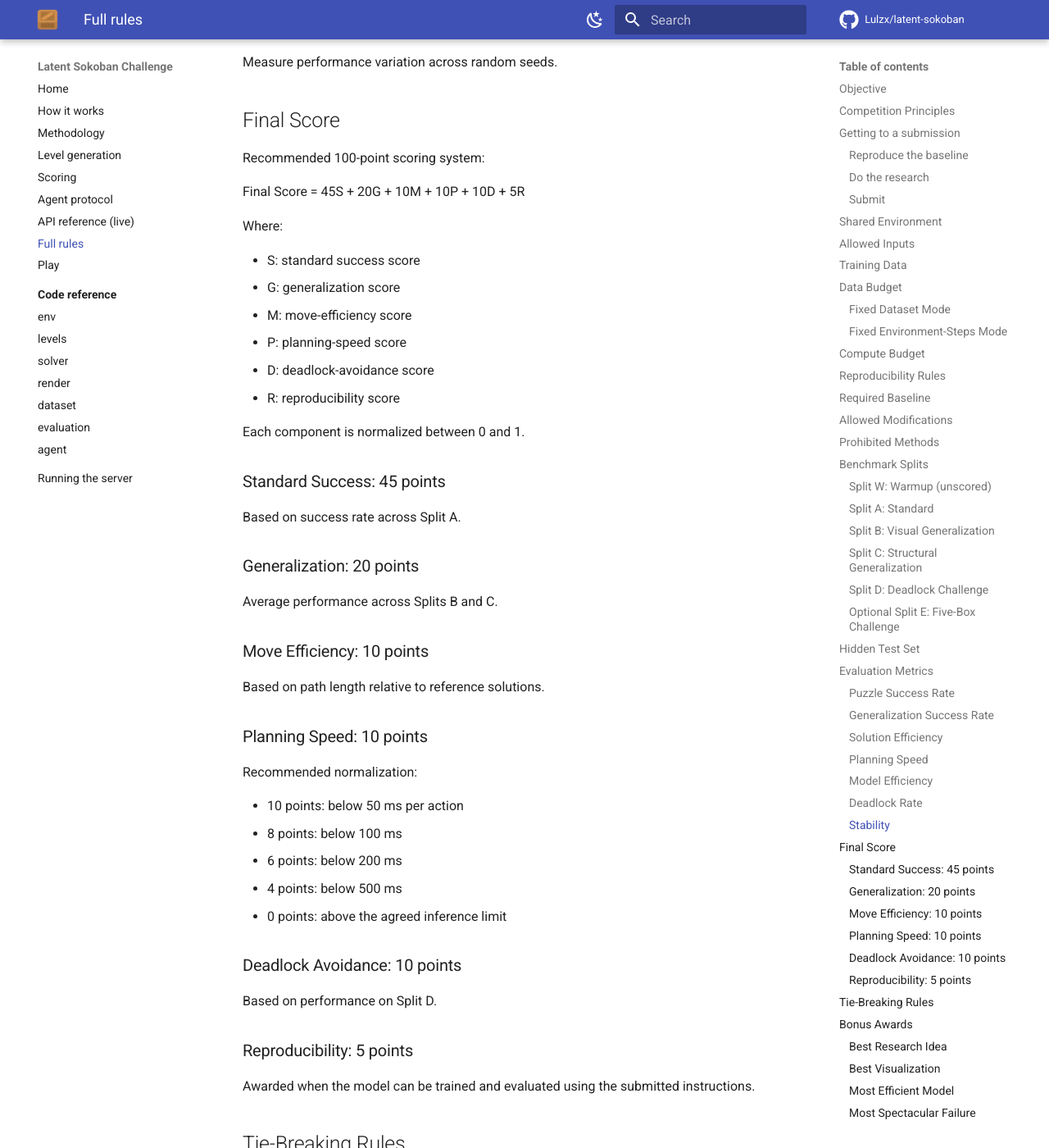
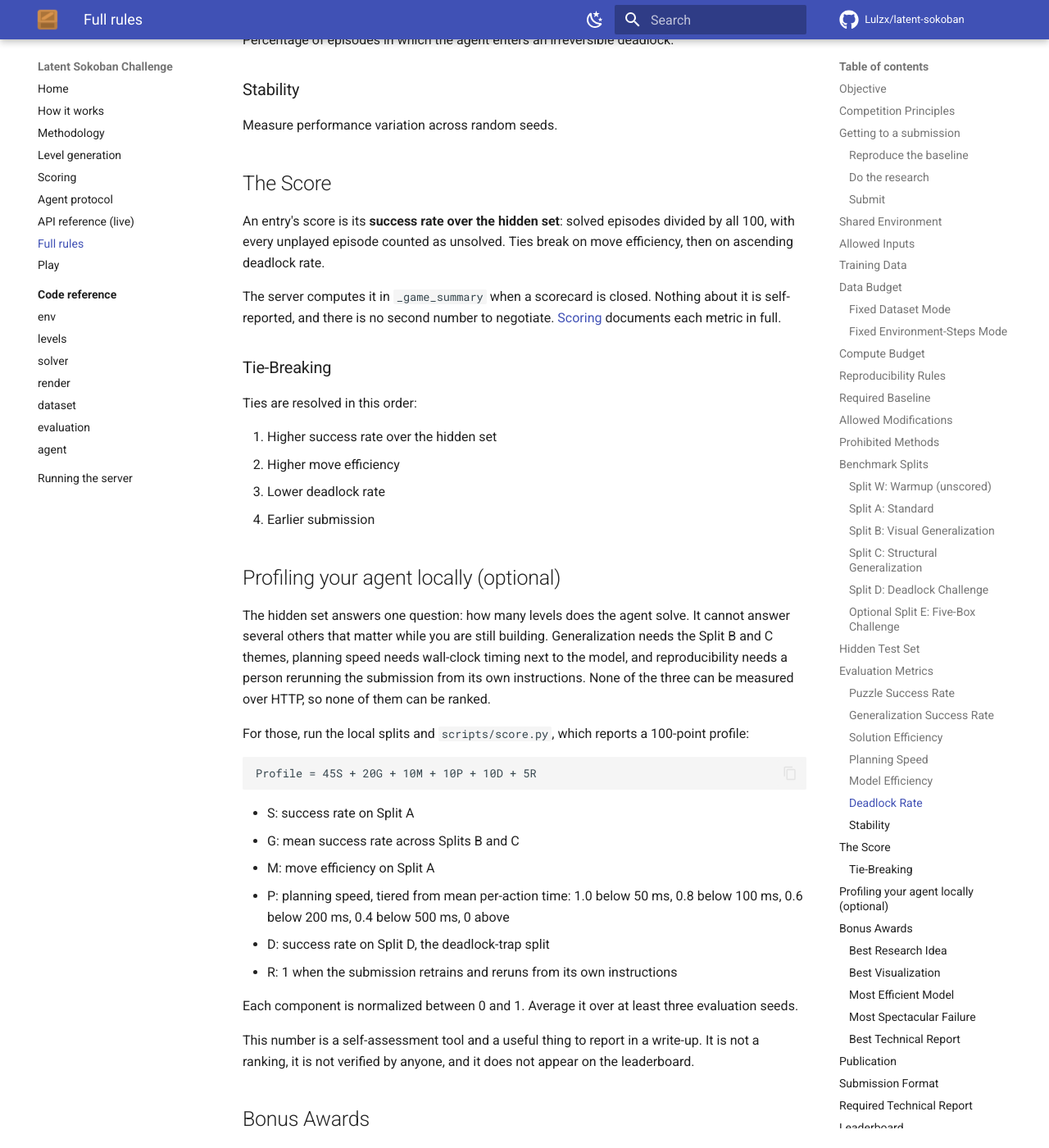
Before and after one commit to Lulzx/latent-sokoban, an MkDocs documentation site: the page built from docs/RULES.md, in a window 1280 px wide and 1400 px high, scrolled down 10618 px. Shown: the whole window at 82% size. Built offline with MkDocs 1.6.1 and Material for MkDocs 9.7.7, drawn with Linux system fonts in a browser that asks for light colours; comment, search, counter and statistics services are not loaded; some of the changed text lies outside the part shown.

Commit message:
Make the hidden-set success rate the only score
The repo carried two scoring systems that never referenced each other.
RULES.md headlined a 100-point formula over local splits A-D as the Final
Score, score.py called itself the official calculator, and the README
promised every entrant "the same scoring script". Meanwhile the live
leaderboard ranked on hidden-set success rate alone, which is the number
anyone actually sees.

Three of the six components cannot be measured over HTTP, and that is not
an oversight in the server. Generalization needs the Split B and C themes,
which are local. Planning speed needs wall-clock timing beside the model;
the server sees the gaps between requests, which are mostly network.
Reproducibility needs a person retraining the submission. A formula that
depends on all three cannot rank an open benchmark that anyone can enter
from their own machine.

So the score is success rate over the hidden set, tie-broken on move
efficiency then ascending deadlock rate, computed server-side when a
scorecard closes. The rulebook's tie-break list drops from seven keys to
the four the server can actually order.

The 100-point formula survives with its purpose stated: a local profile
covering exactly what the hidden set structurally cannot, run while you
are building, worth reporting in a write-up, verified by nobody. score.py
prints LOCAL PROFILE and says so.

Also corrects the shared-environment table, which still described 3 boxes
and an 80-action limit. That has been the 1-to-4 crate ramp with per-level
budgets since the ramp landed, the same staleness /api/spec had.

````diff
--- a/docs/RULES.md
+++ b/docs/RULES.md
@@ -36,8 +36,9 @@ The competition should reward:
 * Original technical ideas
 * Reproducible experiments
 
-Every entrant uses the same evaluation environment, datasets, compute
-limits, and scoring script. None of it is negotiated per submission.
+Every entrant plays the same hidden levels, scored the same way by the
+same server, under the same rules. None of it is negotiated per
+submission.
 
 ## Getting to a submission
 
@@ -86,16 +87,21 @@ The final evaluation is run on hidden levels.
 
 ## Shared Environment
 
-Official environment configuration:
+Shared environment configuration:
 
 * Board size: 8 × 8
-* Number of boxes: 3
-* Number of goals: 3
+* Number of boxes: 1 to 4, rising with the level number
+* Number of goals: one per box
 * Observation size: 64 × 64 RGB
 * Actions: up, down, left, right
 * Dynamics: deterministic
-* Maximum episode length: 80 actions
+* Episode limit: three times that level's own optimal solution, floor 30
 * Invalid actions: treated as no-op transitions
+
+The hidden set runs the crate count from 1 to 4 across its 100 levels
+rather than holding it at 3, because solution length alone cannot carry a
+difficulty ramp on an 8 × 8 board. See
+[level generation](level-generation.md) for the measurements.
 
 A 6 × 6 one-box warmup configuration (Split W, 40-action limit) exists for
 verifying a baseline runs. It is never scored.
@@ -103,9 +109,7 @@ verifying a baseline runs. It is never scored.
 Rationale: with three boxes on an 8 × 8 board the reachable state space
 (~250,000 states) cannot be enumerated within the per-action planning
 budget, so planning must be guided by a learned heuristic rather than
-exhaustive search.
-
-The final benchmark may include larger or more difficult boards.
+exhaustive search. Each further crate multiplies that space again.
 
 ## Allowed Inputs
 
@@ -216,7 +220,8 @@ The final training run should use one of the shared seeds:
 137
 ```
 
-The official score should be averaged across at least three evaluation seeds.
+Average the local profile over at least three evaluation seeds; a single
+seed says less than it looks like it does.
 
 ## Required Baseline
 
@@ -398,64 +403,55 @@ Percentage of episodes in which the agent enters an irreversible deadlock.
 
 Measure performance variation across random seeds.
 
-## Final Score
+## The Score
 
-Recommended 100-point scoring system:
+An entry's score is its **success rate over the hidden set**: solved
+episodes divided by all 100, with every unplayed episode counted as
+unsolved. Ties break on move efficiency, then on ascending deadlock rate.
 
-Final Score = 45S + 20G + 10M + 10P + 10D + 5R
+The server computes it in `_game_summary` when a scorecard is closed.
+Nothing about it is self-reported, and there is no second number to
+negotiate. [Scoring](scoring.md) documents each metric in full.
 
-Where:
-
-* S: standard success score
-* G: generalization score
-* M: move-efficiency score
-* P: planning-speed score
-* D: deadlock-avoidance score
-* R: reproducibility score
-
-Each component is normalized between 0 and 1.
-
-### Standard Success: 45 points
-
-Based on success rate across Split A.
-
-### Generalization: 20 points
-
-Average performance across Splits B and C.
-
-### Move Efficiency: 10 points
-
-Based on path length relative to reference solutions.
-
-### Planning Speed: 10 points
-
-Recommended normalization:
-
-* 10 points: below 50 ms per action
-* 8 points: below 100 ms
-* 6 points: below 200 ms
-* 4 points: below 500 ms
-* 0 points: above the agreed inference limit
-
-### Deadlock Avoidance: 10 points
-
-Based on performance on Split D.
-
-### Reproducibility: 5 points
-
-Awarded when the model can be trained and evaluated using the submitted instructions.
-
-## Tie-Breaking Rules
+### Tie-Breaking
 
 Ties are resolved in this order:
 
-1. Higher total puzzle success
-2. Higher structural-generalization success
+1. Higher success rate over the hidden set
+2. Higher move efficiency
 3. Lower deadlock rate
-4. Lower average planning time
-5. Smaller model
-6. Fewer training samples
-7. Earlier submission
+4. Earlier submission
+
+## Profiling your agent locally (optional)
+
+The hidden set answers one question: how many levels does the agent solve.
+It cannot answer several others that matter while you are still building.
+Generalization needs the Split B and C themes, planning speed needs
+wall-clock timing next to the model, and reproducibility needs a person
+rerunning the submission from its own instructions. None of the three can
+be measured over HTTP, so none of them can be ranked.
+
+For those, run the local splits and `scripts/score.py`, which reports a
+100-point profile:
+
+```text
+Profile = 45S + 20G + 10M + 10P + 10D + 5R
+```
+
+* S: success rate on Split A
+* G: mean success rate across Splits B and C
+* M: move efficiency on Split A
+* P: planning speed, tiered from mean per-action time: 1.0 below 50 ms,
+  0.8 below 100 ms, 0.6 below 200 ms, 0.4 below 500 ms, 0 above
+* D: success rate on Split D, the deadlock-trap split
+* R: 1 when the submission retrains and reruns from its own instructions
+
+Each component is normalized between 0 and 1. Average it over at least
+three evaluation seeds.
+
+This number is a self-assessment tool and a useful thing to report in a
+write-up. It is not a ranking, it is not verified by anyone, and it does
+not appear on the leaderboard.
 
 ## Bonus Awards
 
@@ -579,14 +575,13 @@ is why it is the one thing stated as a condition of entry.
 To begin immediately, use:
 
 * Fixed Dataset Mode
-* 8 × 8 three-box Sokoban (6 × 6 one-box warmup for the baseline round)
+* 8 × 8 Sokoban, 1 to 4 crates (6 × 6 one-box warmup for the baseline round)
 * 20-million-parameter limit
 * 12 GPU-hour training budget
 * 500 ms inference limit
 * 256 counted dynamics calls per action
-* 80-action episode limit
 * Three evaluation seeds
-* Four official benchmark splits
+* The four local benchmark splits, A to D
 * Seven-day research round
 
 ## Before you submit
--- a/docs/scoring.md
+++ b/docs/scoring.md
@@ -101,3 +101,19 @@ distinguished from any other failure in the metrics.
 This agent solved 31 of 100. When it solved a level it took about 1.14×
 the optimal path (1 ÷ 0.874), and it wedged a crate unrecoverably in at
 least 8% of episodes.
+
+## What this score cannot tell you
+
+Success rate over the hidden set is the ranking, and it is the only number
+the server can stand behind. Three things it structurally cannot measure:
+
+* **Generalization** needs the Split B and C themes, which are local.
+* **Planning speed** needs wall-clock timing beside the model. The server
+  sees only the gaps between requests, which are mostly network.
+* **Reproducibility** needs a person retraining the submission from its own
+  instructions.
+
+`scripts/score.py` folds those into a 100-point local profile over splits
+A-D. Run it while you are building, and report it in a write-up if it
+helps. Nobody verifies it and it does not affect the leaderboard. See
+[the rules](RULES.md#profiling-your-agent-locally-optional).
````
Also changed, not shown: README.md (+13 -7 lines), 2 other files.
